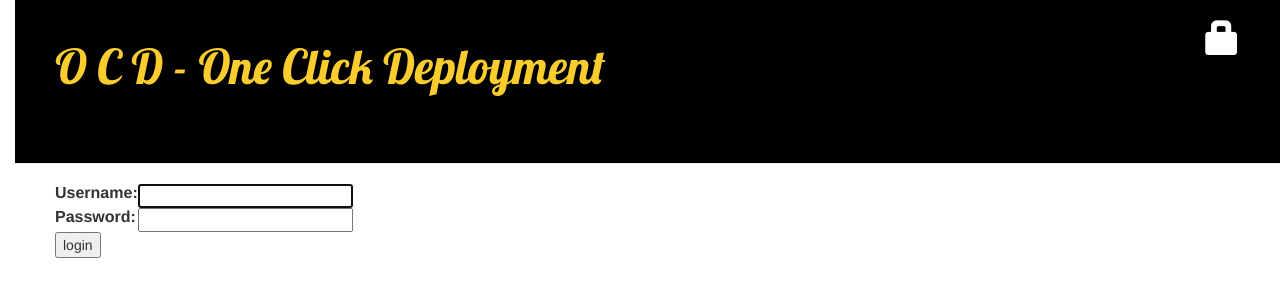
After one commit to lcandia/my-first-blog, a Django app: page /accounts/login/ in a window 1280 px wide. The commit adds this page. Shown: the top 300 px of the page. Run offline with Django 3.2, Linux system fonts and the light colour scheme; some libraries are stand-ins or nearby versions.

Commit message:
New login

```diff
--- a/blog/static/css/blog.css
+++ b/blog/static/css/blog.css
@@ -8,13 +8,14 @@ body {
 }
 
 .page-header {
-    background-color: #ff9400;
+    background-color: #000000;
     margin-top: 0;
     padding: 20px 20px 20px 40px;
 }
 
 .page-header h1, .page-header h1 a, .page-header h1 a:visited, .page-header h1 a:active {
-    color: #ffffff;
+    /*color: #ffffff;*/
+	color: #FACC2E;
     font-size: 36pt;
     text-decoration: none;
 }
--- a/blog/templates/blog/base.html
+++ b/blog/templates/blog/base.html
@@ -11,12 +11,20 @@
 
     <body>
         <div class="page-header">
-            <h1><a href="/">Django Machos Blog</a></h1>
+            <!-- <h1><a href="/">Django Machos Blog</a></h1> -->
+			{% if user.is_authenticated %}
 			<a href="{% url 'post_draft_list' %}" class="top-menu"><span class="glyphicon glyphicon-edit"></span></a>
 			<a href="{% url 'blog.views.post_new' %}" class="top-menu"><span class="glyphicon glyphicon-plus"></span></a>
+			<p class="top-menu">
+				Hello {{ user.username }}<small>(<a href="{% url 'django.contrib.auth.views.logout' %}">Log out</a>)</small>
+			</p>
+			{% else %}
+			<a href="{% url 'django.contrib.auth.views.login' %}" class="top-menu"><span class="glyphicon glyphicon-lock"></span></a>
+			{% endif %}
+			<h1><a href="{% url 'blog.views.post_list' %}">O C D - One Click Deployment</a></h1>
 			<br><br>
         </div>
-        <div class="content container">
+        <div class="content"> <!-- <div class="content container"> -->
             <div class="row">
                 <div class="col-md-8">
                 {% block content %}
--- a/blog/templates/blog/post_detail.html
+++ b/blog/templates/blog/post_detail.html
@@ -7,8 +7,14 @@
         {% else %}
         <a class="btn btn-default" href="{% url 'blog.views.post_publish' pk=post.pk %}">Publish</a>>
 	{% endif %}
+	{% if user.is_authenticated %}
 	<a class="btn btn-default" href="{% url 'post_edit' pk=post.pk %}"><span class="glyphicon glyphicon-pencil"></span></a>
     <a class="btn btn-default" href="{% url 'post_remove' pk=post.pk %}"><span class="glyphicon glyphicon-remove"></span></a>
+	{% else %}
+	<!--
+	<a href="{% url 'django.contrib.auth.views.login' %}" class="btn btn-default"><span class="glyphicon glyphicon-lock"></span></a>
+	-->
+	{% endif %}
 	</div>
 	<h1>{{ post.title }}</h1>
 	<p>{{ post.text|linebreaks }}</p>
--- /dev/null
+++ b/blog/templates/registration/login.html
@@ -0,0 +1,25 @@
+{% extends "blog/base.html" %}
+
+{% block content %}
+
+{% if form.errors %}
+<p>Your username and password didn't match.  Please try again.</p>
+{% endif %}
+
+<form method="post" action="{% url 'django.contrib.auth.views.login' %}">
+{% csrf_token %}
+	<table>
+		<tr>
+			<td>{{ form.username.label_tag }}</td>
+			<td>{{ form.username }}</td>
+		</tr>
+		<tr>
+			<td>{{ form.password.label_tag }}</td>
+			<td>{{ form.password }}</td>
+		</tr>
+	</table>
+	<input type="submit" value="login" />
+	<input type="hidden" name="next" value="{{ next }}" />
+</form>
+
+{% endblock %}
--- a/blog/urls.py
+++ b/blog/urls.py
@@ -3,7 +3,10 @@ from . import views
 
 urlpatterns = [
     url(r'^$', views.post_list),
+	#url(r'^$', views.post_login),
+	#url(r'^$', views.post_login, name='post_login'),
 	url(r'^post/(?P<pk>[0-9]+)/$', views.post_detail),
+	url(r'^post/inicio/$', views.post_list2),
 	url(r'^post/new/$', views.post_new, name='post_new'),
 	url(r'^post/(?P<pk>[0-9]+)/edit/$', views.post_edit, name='post_edit'),
 	url(r'^drafts/$', views.post_draft_list, name='post_draft_list'),
--- a/mysite/settings.py
+++ b/mysite/settings.py
@@ -126,3 +126,8 @@ USE_TZ = True
 
 STATIC_URL = '/static/'
 STATIC_ROOT = os.path.join(BASE_DIR, 'static')
+
+#LOGIN_REDIRECT_URL = '/admin/'
+#LOGIN_REDIRECT_URL = '/'
+#LOGIN_REDIRECT_URL = '/accounts/login/'
+LOGIN_REDIRECT_URL = '/post/inicio/'
--- a/mysite/urls.py
+++ b/mysite/urls.py
@@ -13,10 +13,14 @@ Including another URLconf
     1. Import the include() function: from django.conf.urls import url, include
     2. Add a URL to urlpatterns:  url(r'^blog/', include('blog.urls'))
 """
-from django.conf.urls import include, url
+from django.conf.urls import patterns, include, url
 from django.contrib import admin
+admin.autodiscover()
 
-urlpatterns = [
-    url(r'^admin/', admin.site.urls),
+urlpatterns = patterns('',
+    url(r'^admin/', include(admin.site.urls)),
+	#url(r'^accounts/login/$', 'django.contrib.auth.views.login', {'next_page': '/'}),
+	url(r'^accounts/login/$', 'django.contrib.auth.views.login'),
+	url(r'^accounts/logout/$', 'django.contrib.auth.views.logout', {'next_page': '/'}),
     url(r'', include('blog.urls')),
-]
+)
```
Also changed, not shown: blog/models.py (+16 -1 lines), blog/views.py (+28 -2 lines).
